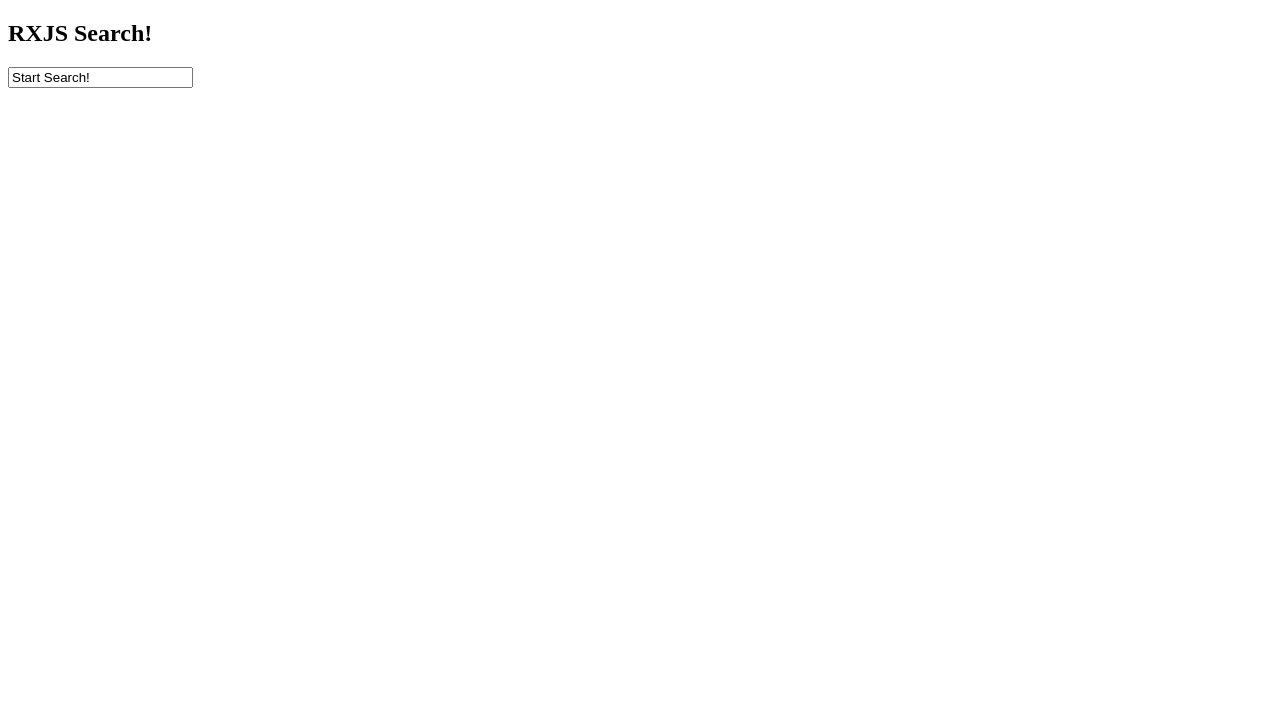
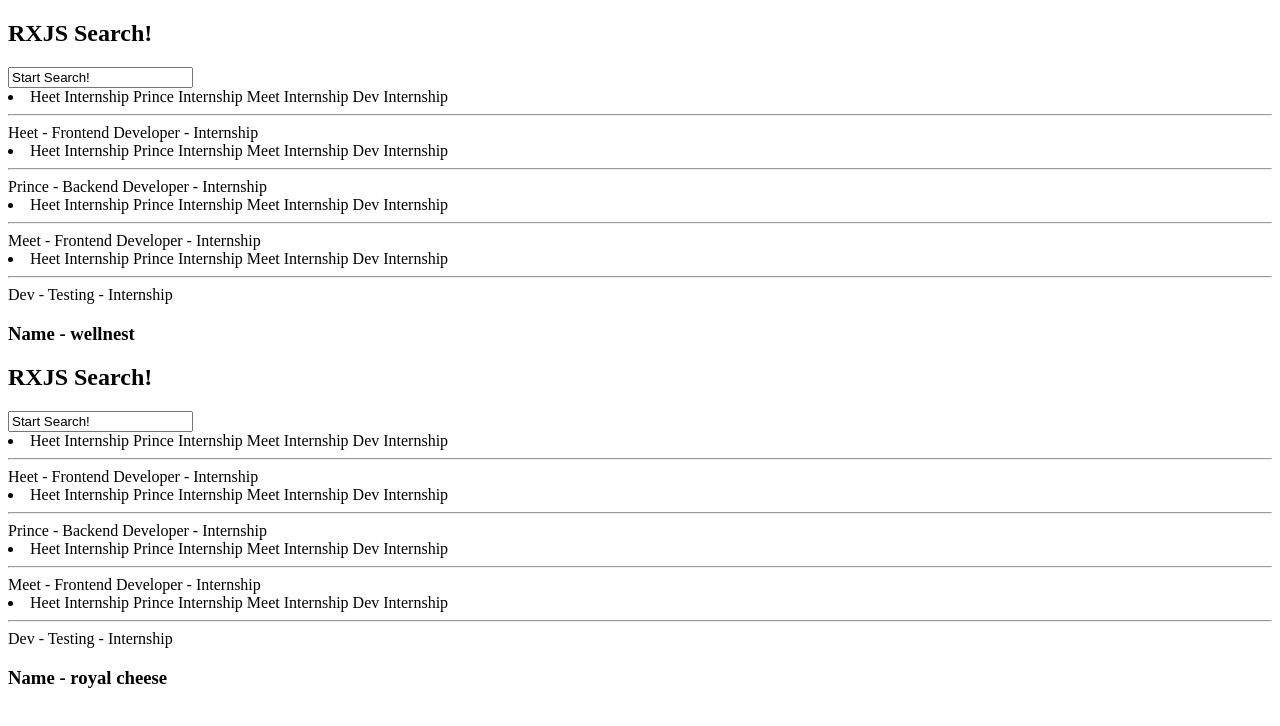
Before and after one commit to HS-doshi/Angular-17, an Angular app: page /rxjs-search in a window 1280 px wide. Shown: the top 726 px of the page. Built offline with nearby package versions, Linux system fonts and the light colour scheme.

Commit message:
interpolation - decorator

```diff
--- a/src/app/app.component.html
+++ b/src/app/app.component.html
@@ -1 +1,3 @@
-<router-outlet></router-outlet>
+<!-- <router-outlet></router-outlet> -->
+<app-search names="wellnest"></app-search>
+<app-search names="royal cheese"></app-search>
--- a/src/app/app.component.ts
+++ b/src/app/app.component.ts
@@ -1,11 +1,12 @@
 import { CommonModule } from '@angular/common';
 import { Component } from '@angular/core';
 import { RouterOutlet } from '@angular/router';
+import { SearchComponent } from './search/search.component';
 
 @Component({
   selector: 'app-root',
   standalone: true,
-  imports: [RouterOutlet, CommonModule],
+  imports: [RouterOutlet, CommonModule, SearchComponent],
   templateUrl: './app.component.html',
   styleUrl: './app.component.css'
 })
--- a/src/app/search/search.component.html
+++ b/src/app/search/search.component.html
@@ -2,3 +2,13 @@
 <div [formGroup]="searchForm">
   <input type="name" formControlName="name" (keyup)="readValue()">
 </div>
+<div *ngFor="let item of users">
+  <li>
+    @for (user of users; track user.name) {
+      {{user.name + '\n' + user.employ}}
+    }
+    <hr/>
+    {{item.name}} - {{item.role}} - {{item.employ}}
+  </li>
+</div>
+<h3>Name - {{names}}</h3>
--- a/src/app/search/search.component.ts
+++ b/src/app/search/search.component.ts
@@ -1,7 +1,7 @@
 import { CommonModule } from '@angular/common';
-import { Component, OnInit } from '@angular/core';
+import { Component, Input, OnInit } from '@angular/core';
 import { FormBuilder, FormControl, FormGroup, FormsModule, ReactiveFormsModule } from '@angular/forms';
-import { debounceTime } from 'rxjs';
+import { Observable, debounceTime, distinct, elementAt, filter, first, from, last, of, skip, take, takeLast, takeWhile } from 'rxjs';
 
 @Component({
   selector: 'app-search',
@@ -13,18 +13,36 @@ import { debounceTime } from 'rxjs';
 export class SearchComponent implements OnInit{
   searchForm!:FormGroup;
   name!:FormControl;
+  compant =['Wellnest','RoyalNest','Royal','Cheese','RoyalNest','Royal','WellCheese']
+  company$ :Observable<string> = from(this.compant)
+
+  @Input() names =''
   constructor( private formBuilder:FormBuilder){}
   ngOnInit(): void {
     this.searchForm = new FormGroup({
       name : new FormControl('Start Search!')
     })
-    this.searchForm.get('name')?.valueChanges.pipe(
-      debounceTime(1000)
-    ).subscribe(data=>{
-      console.log(data)
+    this.searchForm.get('name')?.valueChanges.pipe()
+    .subscribe(data=>{
+      this.company$.pipe(distinct(),skip(3)).subscribe(data=>{
+        console.log(data)
+      })
+      // distinct will give only unique values.
     })
+  }
+  checkChar(v:any){
+    return v.length < 10 ? true : false
+  }
+  checkCondition(v:any){
+    return v.length > 5 ? false:true
   }
   readValue(){
 
   }
+  users=[
+    {name:'Heet',role:'Frontend Developer', employ : 'Internship'},
+    {name:'Prince',role:'Backend Developer', employ : 'Internship'},
+    {name:'Meet',role:'Frontend Developer', employ : 'Internship'},
+    {name:'Dev',role:'Testing', employ : 'Internship'},
+  ]
 }
```
